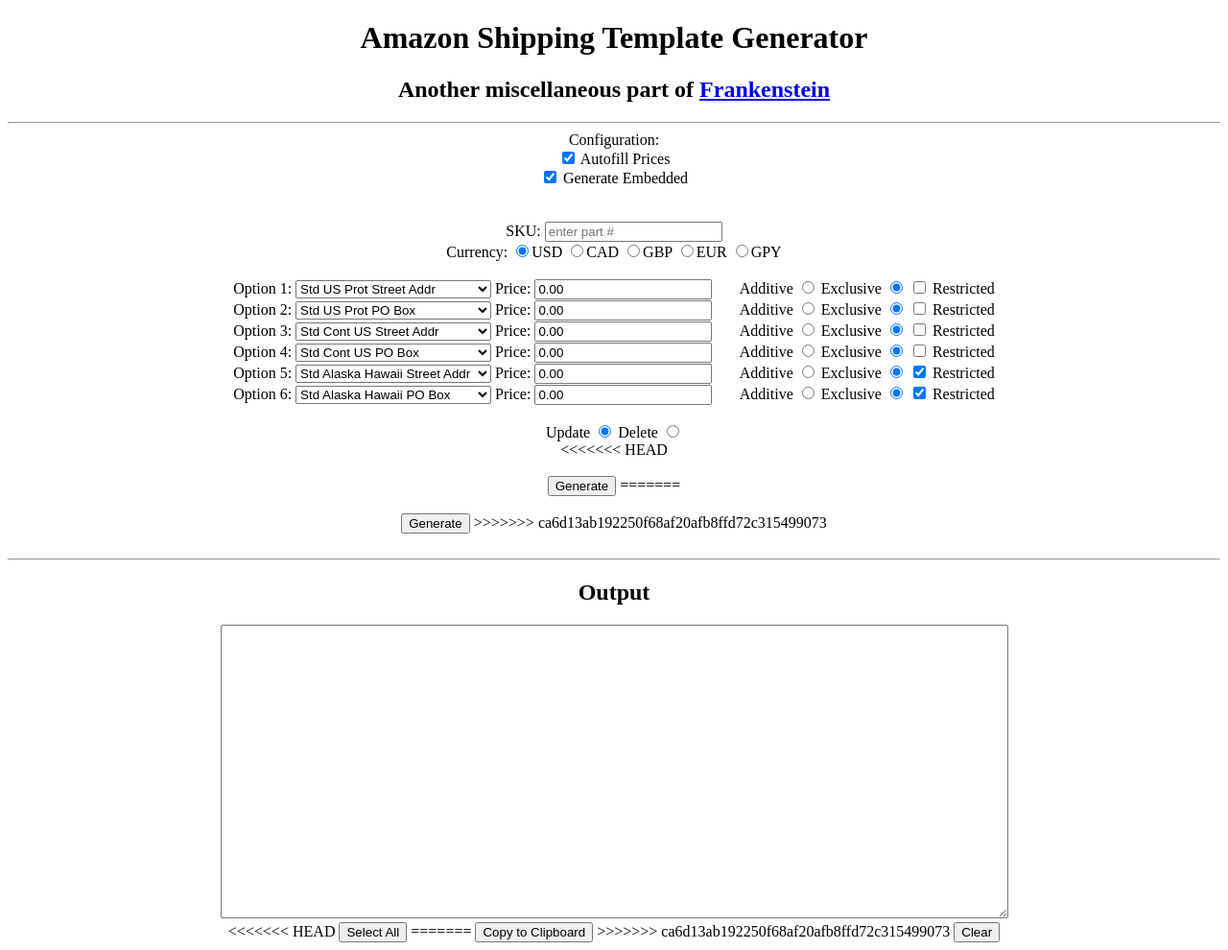
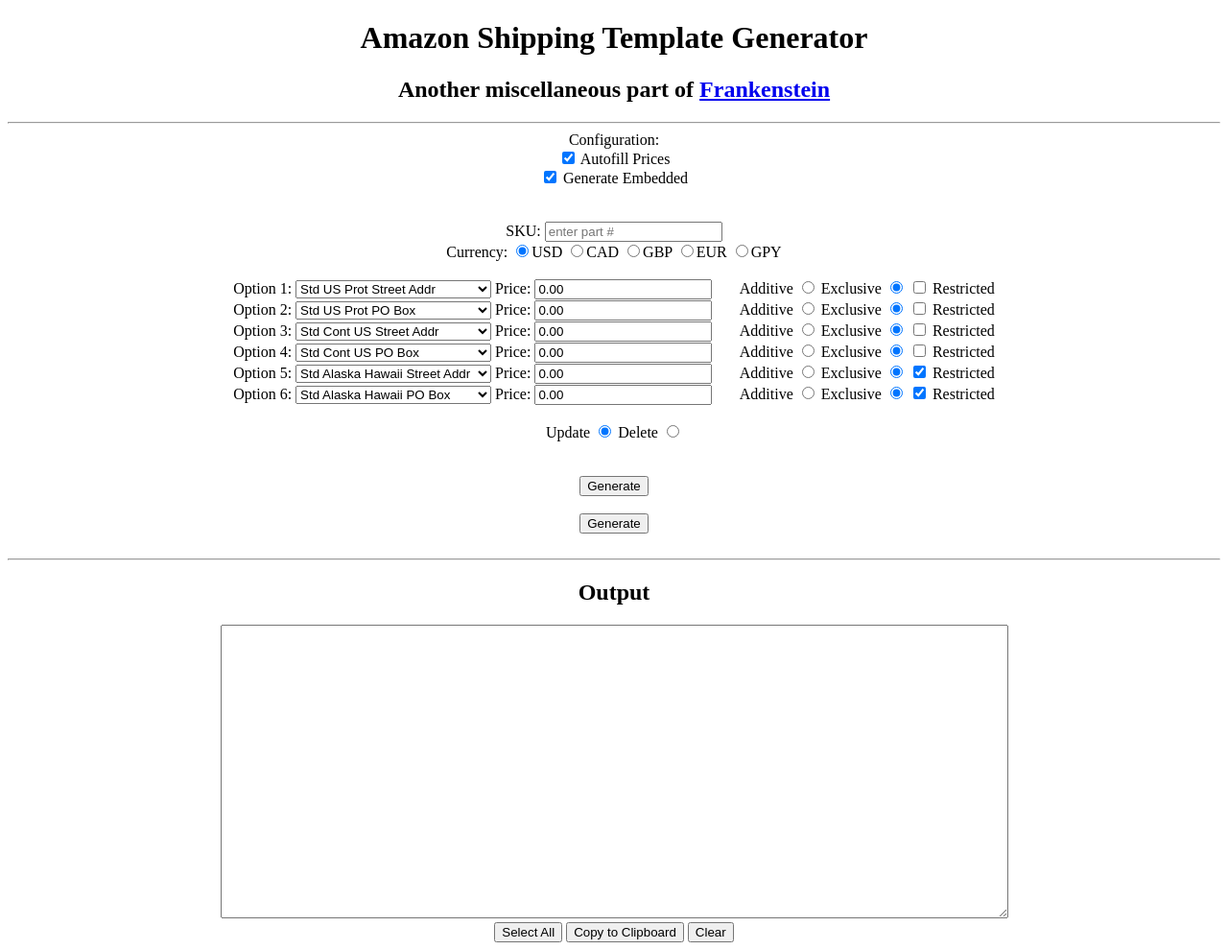
Before and after one commit to LukeLeber/lukeleber.github.io, a Jekyll site: the page frankenstein/amazon-shipping-override/index.html, which Jekyll copies as it is, in a window 1280 px wide. Shown: the whole page at 96% size. Built offline with Jekyll 4.4.1, drawn with Linux system fonts in a browser that asks for light colours; nearby versions of some CDN libraries; Markdown is read by kramdown in place of the engine named in the settings.

Commit message:
Fixed merge

```diff
--- a/frankenstein/amazon-shipping-override/index.html
+++ b/frankenstein/amazon-shipping-override/index.html
@@ -415,25 +415,19 @@
             <input type="radio" id="update-radio" name="updatedelete" value="update" required checked>
             <label for="delete-radio">Delete</label>
             <input type="radio" id="delete-radio" name="updatedelete" value="delete"><br>
-<<<<<<< HEAD
                         <br/><br/>
 
             <input type="submit" id="submit" value="Generate">
-=======
             <br/><br/>
             <input type="submit" value="Generate">
->>>>>>> ca6d13ab192250f68af20afb8ffd72c315499073
          </form>
 
          <br/>
          <hr/>
          <h2>Output</h2>
           <textarea readonly id="output" rows="20" cols="100"></textarea><br/>
-<<<<<<< HEAD
           <button id="select-all-button" title="select all.">Select All</button>
-=======
           <button id="copy-button" data-clipboard-target="output" title="Click to copy me.">Copy to Clipboard</button>
->>>>>>> ca6d13ab192250f68af20afb8ffd72c315499073
           <input type="submit" id="clear" value="Clear">
 
           </div>
```
